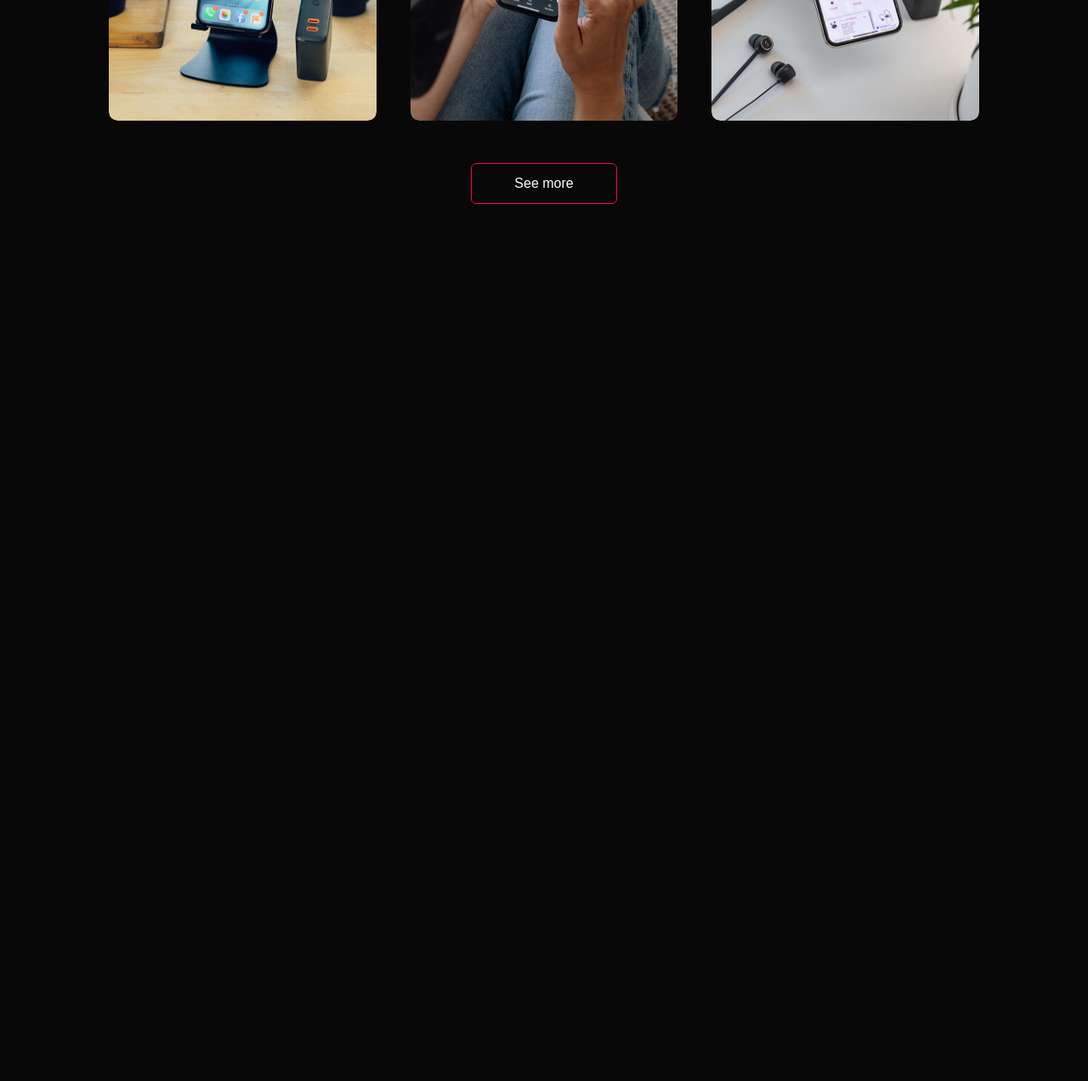
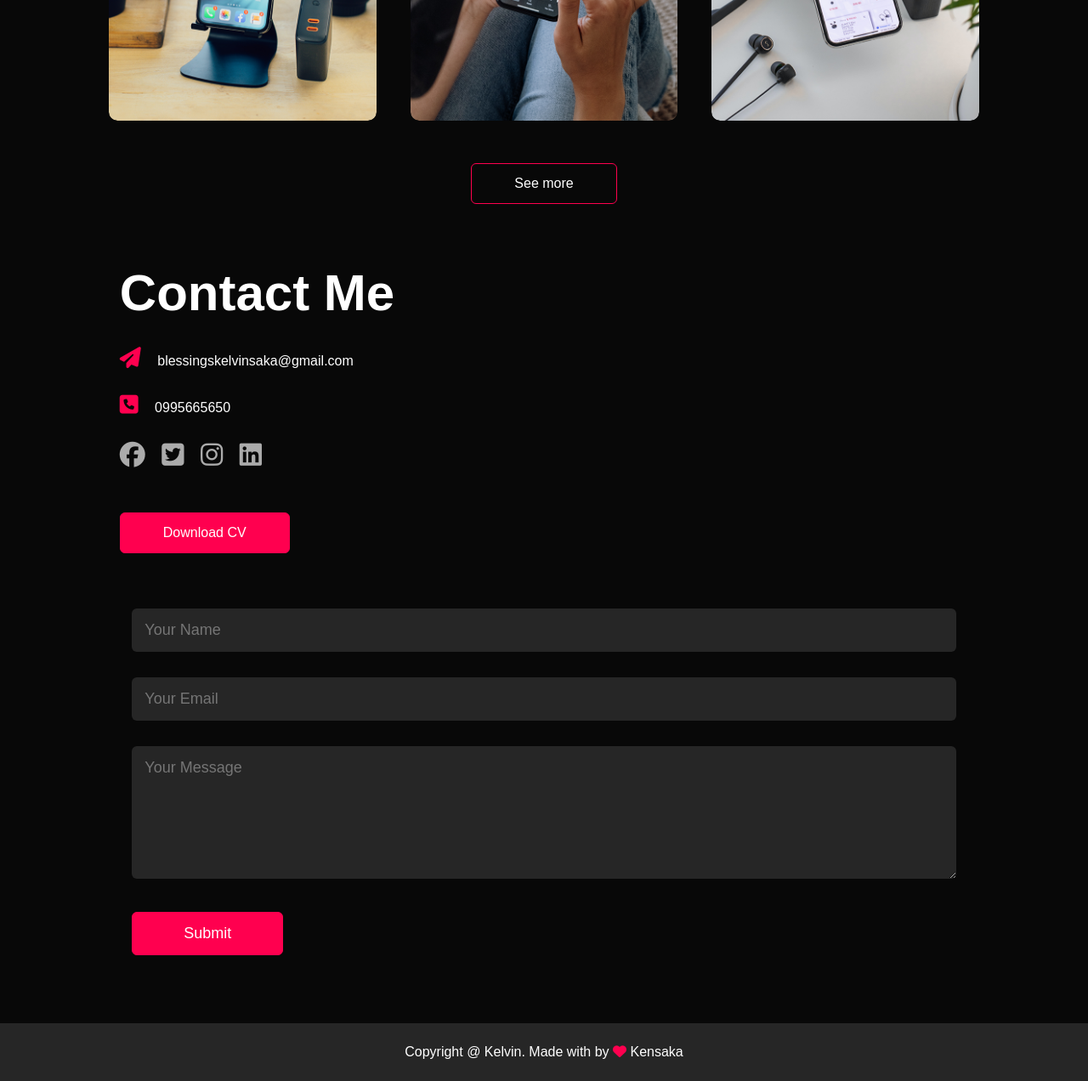
Before and after one commit to bed-com-06-19/myPortfolio, a plain HTML site: page index.html in a window 1280 px wide. Shown: the part 2326-3598 px from the top of the page at 85% size. Before the commit the page ends 2626 px from the top, so only its background shows below. Drawn offline with Linux system fonts and the light colour scheme.

Commit message:
contact page

```diff
--- a/index.html
+++ b/index.html
@@ -138,7 +138,38 @@
 </div>
 </div>
 
+<!-----------------contact---------------- -->
 
+<div id="contact">
+    <div class="container">
+        <div class="row">
+            <div class="contact-left">
+                <h1 class="sub-title">Contact Me</h1>
+                 <p> <i class="fa-solid fa-paper-plane"></i> blessingskelvinsaka@gmail.com</p>
+                 <p> <i class="fa-solid fa-square-phone"></i> 0995665650</p>
+                 <div class="social-icons">
+                    <a href=""><i class="fa-brands fa-facebook"></i></a>
+                    <a href=""><i class="fa-brands fa-twitter-square "></i></a>
+                        <a href=""><i class="fa-brands fa-instagram"></i></a>
+                            <a href=""><i class="fa-brands fa-linkedin"></i></a>
+                 </div>
+              <a href="images/my-cv.pdf" download class="btn btn2">Download CV</a>
+
+            </div>
+            <div class="contact-right"></div>
+            <form>
+                <input type="text" name="Name" placeholder="Your Name" required>
+                <input type="email" name="email" placeholder="Your Email" required>
+                <textarea name="message" rows="6" placeholder="Your Message"></textarea>
+                <button type="submit" class="btn btn2">Submit</button>
+            </form>
+
+        </div>
+    </div>
+    <div class="copyright">
+        <p>Copyright @ Kelvin. Made with by <i class="fa-solid fa-heart"></i> Kensaka</p>
+    </div>
+</div>
 
 <script>
 
--- a/style.css
+++ b/style.css
@@ -246,3 +246,71 @@ nav ul li a:hover::after{
 .btn:hover{
     background: #ff004f;
 }
+
+
+
+.contact-left{
+    flex-basis: 35%;
+}
+
+.contact-right{
+    flex-basis: 60%;
+}
+.contact-left p{
+    margin-top: 30px;
+}
+.contact-left p i{
+    color: #ff004f;
+    margin-right: 15px;
+    font-size: 25px;
+}
+.social-icons{
+    margin-top: 30px;
+}
+.social-icons a{
+    text-decoration: none;
+    font-size: 30px;
+    margin-right: 15px;
+    color: #ababab;
+    display: inline-block;
+    transition: transform 0.5s;
+}
+.social-icons a:hover{
+    color: #ff004f;
+    transform: translateY(-5px);
+}
+.btn.btn2{
+    display: inline-block;
+    background: #ff004f;
+}
+.contact-right form{
+    width: 100%;
+}
+form input, form textarea{
+    width: 100%;
+    border: 0;
+    outline: none;
+    background: #262626;
+    padding: 15px;
+    margin: 15px 0;
+    color: #fff;
+    font-size: 18px;
+    border-radius: 6px;
+}
+form .btn2{
+padding: 14px 60px;
+font-size: 18px;
+margin-top: 20px;
+cursor: pointer;
+}
+.copyright{
+    width: 100%;
+    text-align: center;
+    padding: 25px 0;
+    background: #262626;
+    font-weight: 300;
+    margin-top: 20px;
+}
+.copyright i{
+    color: #ff004f;
+}
```
